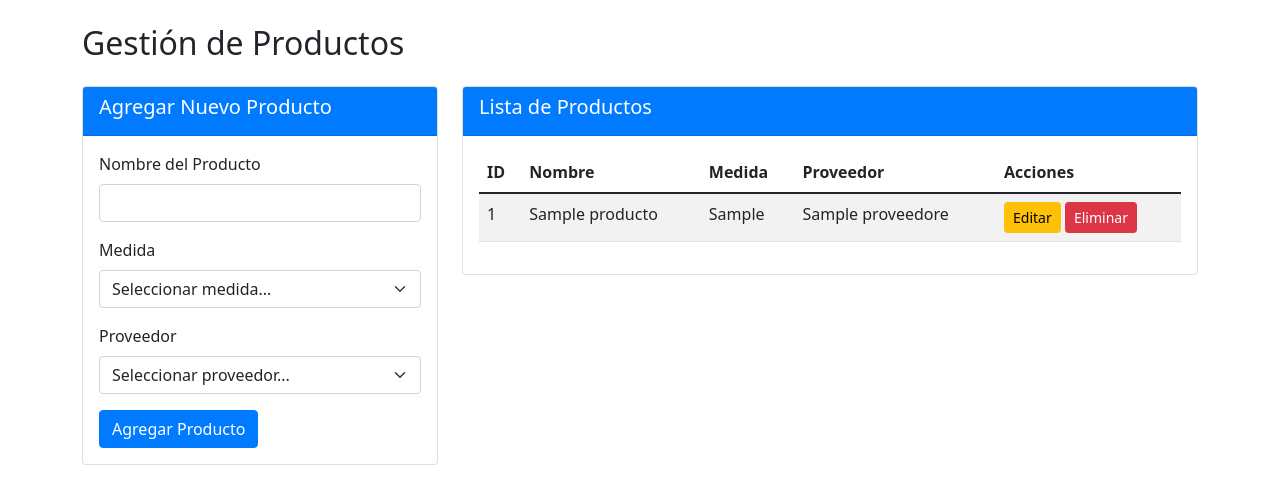
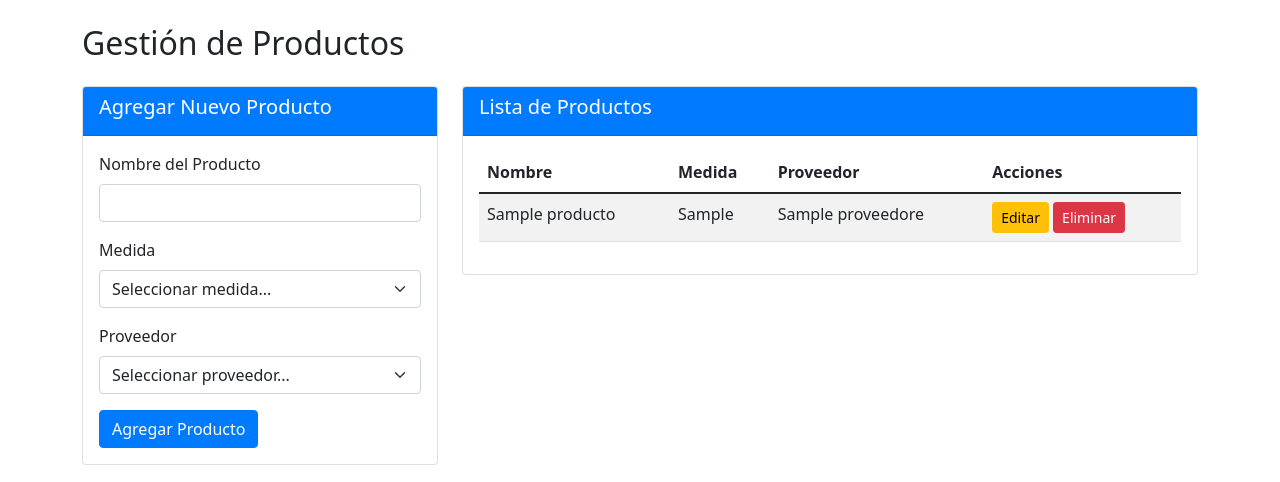
Before and after one commit to ecanar/AppMontebello, a Flask app: page /productos in a window 1280 px wide. Shown: the part 56-538 px from the top of the page. Run offline with Flask 3, Linux system fonts and the light colour scheme; tables that the repository leaves empty hold one stand-in row (values such as "Sample post"); some libraries are stand-ins or nearby versions.

Commit message:
Quitar columna ID en productos y proveedores

```diff
--- a/templates/productos.html
+++ b/templates/productos.html
@@ -55,10 +55,9 @@
             </div>
             <div class="card-body">
                 <div class="table-responsive">
-                    <table class="table table-striped">
+                    <table class="table table-striped" style="white-space: nowrap;">
                         <thead>
                             <tr>
-                                <th>ID</th>
                                 <th>Nombre</th>
                                 <th>Medida</th>
                                 <th>Proveedor</th>
@@ -68,7 +67,6 @@
                         <tbody>
                             {% for producto in productos %}
                             <tr>
-                                <td>{{ producto.id_Prod }}</td>
                                 <td>{{ producto.Nom_Prod }}</td>
                                 <td>{{ producto.Medida }}</td>
                                 <td>{{ producto.proveedor.Nom_Prov if producto.proveedor else 'N/A' }}</td>
--- a/templates/proveedores.html
+++ b/templates/proveedores.html
@@ -45,10 +45,9 @@
             </div>
             <div class="card-body">
                 <div class="table-responsive">
-                    <table class="table table-striped">
+                    <table class="table table-striped" style="white-space: nowrap;">
                         <thead>
                             <tr>
-                                <th>ID</th>
                                 <th>Nombre</th>
                                 <th>Cédula</th>
                                 <th>Andén</th>
@@ -59,7 +58,6 @@
                         <tbody>
                             {% for proveedor in proveedores %}
                             <tr>
-                                <td>{{ proveedor.Id_Prov }}</td>
                                 <td>{{ proveedor.Nom_Prov }}</td>
                                 <td>{{ proveedor.Num_Ced }}</td>
                                 <td>{{ proveedor.Num_Anden or '-' }}</td>
```
